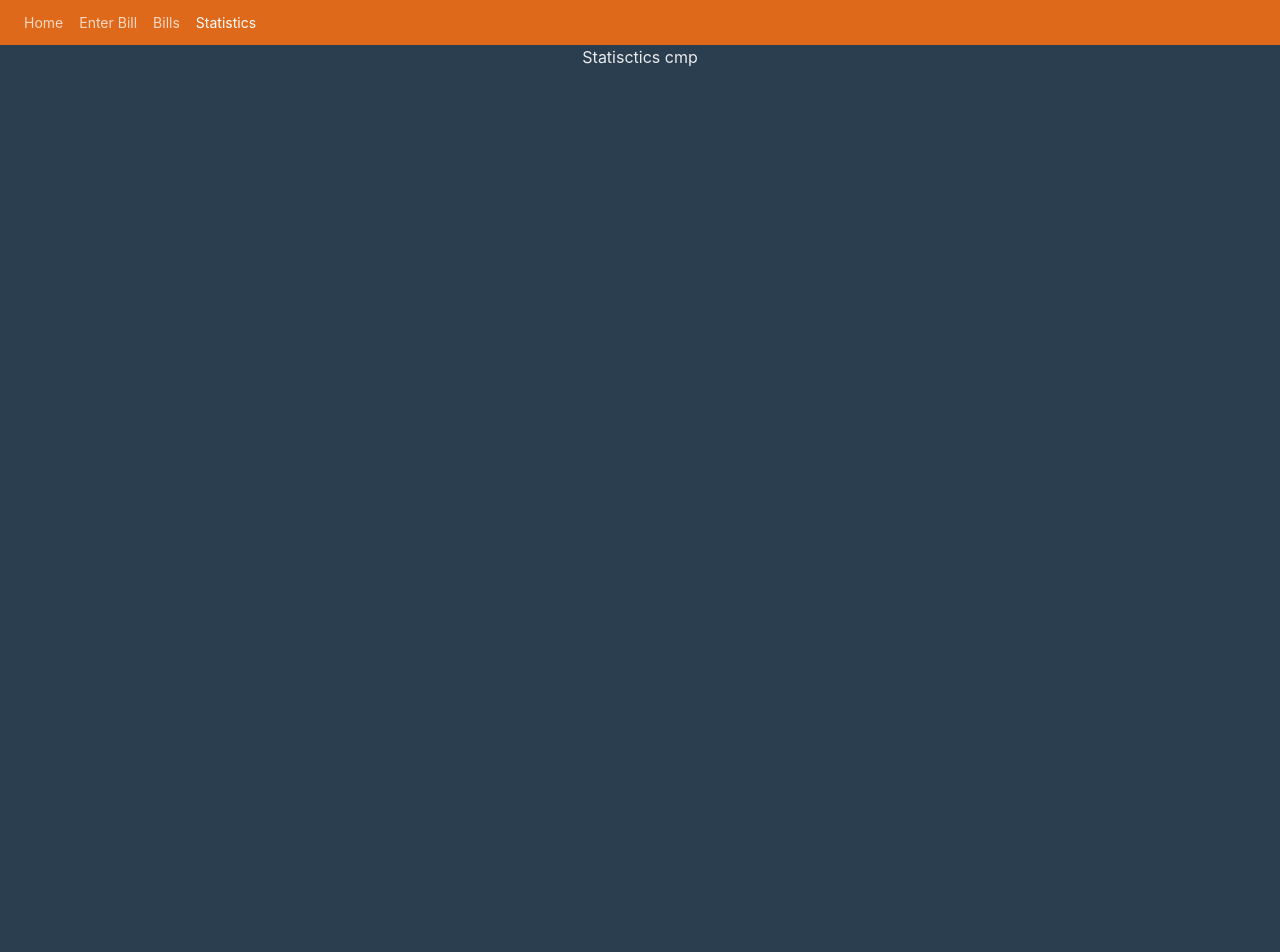
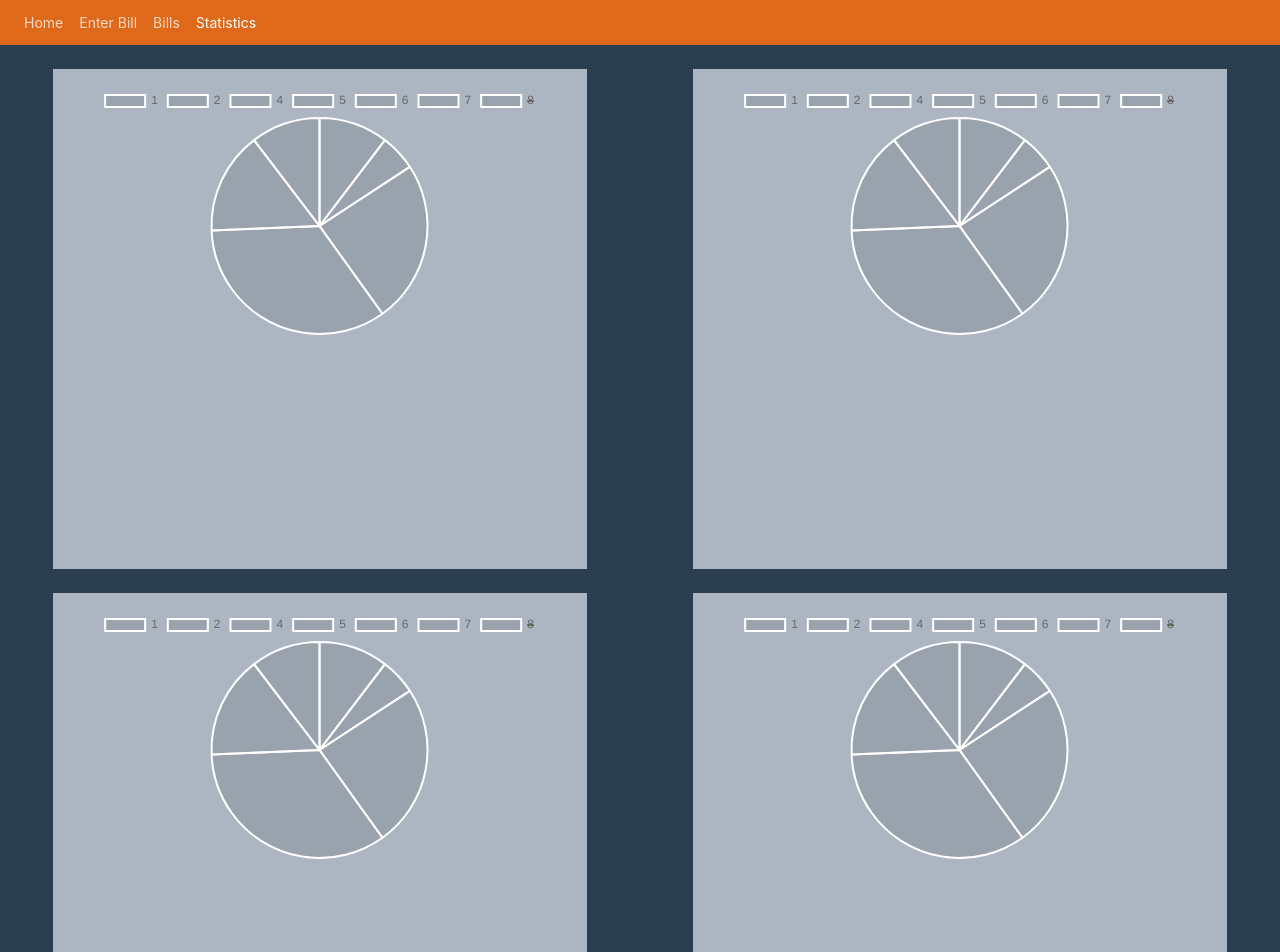
Before and after one commit to simon125/bill-tracker, a React (Create React App) app: page /stats in a window 1280 px wide. Shown: the top 952 px of the page. Before the commit the page ends 800 px from the top, so only its background shows below. Built offline with nearby package versions, Linux system fonts and the light colour scheme.

Commit message:
first try with charts

```diff
--- a/package.json
+++ b/package.json
@@ -3,9 +3,11 @@
   "version": "0.1.0",
   "private": true,
   "dependencies": {
+    "chart.js": "^2.8.0",
     "moment": "^2.24.0",
     "rc-slider": "^8.6.4",
     "react": "^16.8.2",
+    "react-chartjs-2": "^2.7.4",
     "react-date-range": "^0.9.4",
     "react-datepicker": "^2.0.0",
     "react-dom": "^16.8.2",
--- /dev/null
+++ b/src/components/Chart/index.js
@@ -0,0 +1,31 @@
+import React, { Component } from 'react'
+import { Bar, Line, Pie } from 'react-chartjs-2'
+
+class Chart extends Component {
+
+    state = {
+        chartData: {
+            labels: [1, 2, 4, 5, 6, 7, 8],
+            datasets: [
+                {
+                    label: 'Numbers',
+                    data: [23, 12, 54, 76, 34, 23]
+                }
+            ]
+        }
+    }
+
+    render() {
+        return (
+            <div className="chart">
+                <Pie
+                    data={this.state.chartData}
+                    options={{}}
+                />
+            </div>
+        )
+    }
+}
+
+
+export default Chart
--- a/src/components/Statistics/index.js
+++ b/src/components/Statistics/index.js
@@ -1,10 +1,27 @@
 import React, { Component } from 'react'
+
+import Chart from '../Chart'
 
 class Statistics extends Component {
     render() {
         return (
-            <div>
-                Statisctics cmp
+            <div className="container-fluid">
+                <div className="row">
+                    <div className="col-10 col-md-5 col-lg-5 bg-light p-3 mx-auto mt-4" style={{ height: '500px' }}>
+                        <Chart />
+                    </div>
+                    <div className="col-10 col-md-5 col-lg-5 bg-light p-3 mx-auto mt-4" style={{ height: '500px' }}>
+                        <Chart />
+                    </div>
+                </div>
+                <div className="row">
+                    <div className="col-10 col-md-5 col-lg-5 bg-light p-3 mx-auto mt-4" style={{ height: '500px' }}>
+                        <Chart />
+                    </div>
+                    <div className="col-10 col-md-5 col-lg-5 bg-light p-3 mx-auto mt-4" style={{ height: '500px' }}>
+                        <Chart />
+                    </div>
+                </div>
             </div>
         )
     }
```
Also changed, not shown: 1 other file (tests, documents, lock files or other folders).
